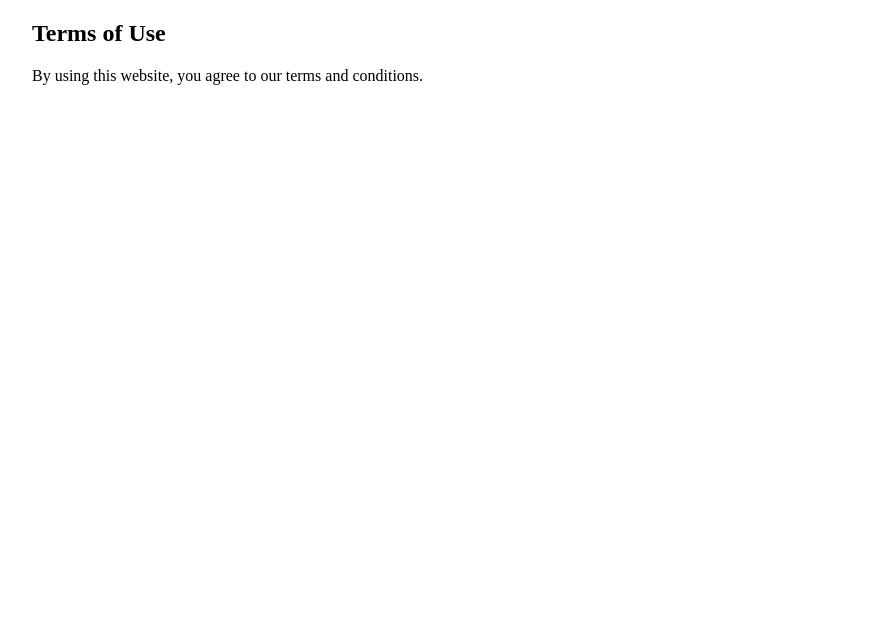
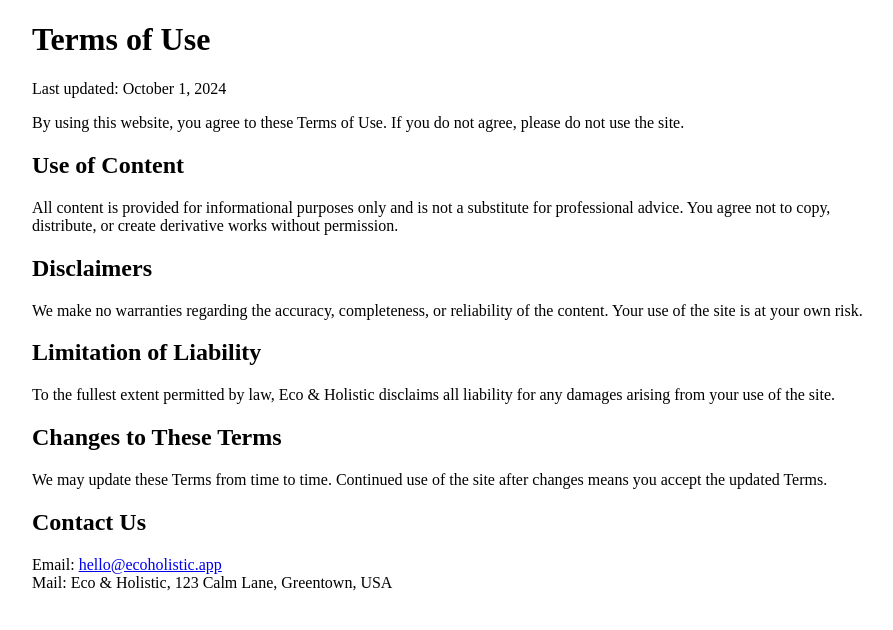
Before and after one commit to dariosandison/Eco---Holistic, a Next.js app: page /terms in a window 1280 px wide. Shown: the top 630 px of the page, without its empty margins (178-1071 px from the left). Built offline with nearby package versions, Linux system fonts and the light colour scheme; no server answers.

Commit message:
Update terms.js

```diff
--- a/pages/terms.js
+++ b/pages/terms.js
@@ -1,15 +1,64 @@
 // pages/terms.js
-import SeoHead from '../components/SeoHead';
+import React from 'react';
+import SEO from '../components/SEO';
 
-export default function Terms() {
-  const SITE = process.env.NEXT_PUBLIC_SITE_URL || 'https://www.wild-and-well.store';
+export default function TermsPage() {
+  const updatedOn = new Date(2024, 9, 1).toLocaleDateString(undefined, {
+    year: 'numeric',
+    month: 'long',
+    day: 'numeric',
+  });
+
   return (
     <>
-      <SeoHead title="Terms — Wild & Well" description="Website terms of use." url={`${SITE}/terms`} />
-      <article className="container card prose" style={{marginTop:20}}>
+      <SEO
+        title="Terms of Use — Eco & Holistic"
+        description="Read the terms that govern your use of Eco & Holistic, including disclaimers, limitations of liability, and contact information."
+        canonical="/terms"
+        noindex={false}
+      />
+
+      <main className="container prose mx-auto px-4 py-12">
         <h1>Terms of Use</h1>
-        <p>By using this website, you agree to our terms and conditions.</p>
-      </article>
+        <p className="text-sm text-neutral-500">Last updated: {updatedOn}</p>
+
+        <p>
+          By using this website, you agree to these Terms of Use. If you do not agree,
+          please do not use the site.
+        </p>
+
+        <h2>Use of Content</h2>
+        <p>
+          All content is provided for informational purposes only and is not a
+          substitute for professional advice. You agree not to copy, distribute, or
+          create derivative works without permission.
+        </p>
+
+        <h2>Disclaimers</h2>
+        <p>
+          We make no warranties regarding the accuracy, completeness, or reliability
+          of the content. Your use of the site is at your own risk.
+        </p>
+
+        <h2>Limitation of Liability</h2>
+        <p>
+          To the fullest extent permitted by law, Eco &amp; Holistic disclaims all
+          liability for any damages arising from your use of the site.
+        </p>
+
+        <h2>Changes to These Terms</h2>
+        <p>
+          We may update these Terms from time to time. Continued use of the site
+          after changes means you accept the updated Terms.
+        </p>
+
+        <h2>Contact Us</h2>
+        <p>
+          Email: <a href="mailto:hello@ecoholistic.app">hello@ecoholistic.app</a>
+          <br />
+          Mail: Eco &amp; Holistic, 123 Calm Lane, Greentown, USA
+        </p>
+      </main>
     </>
   );
 }
```
